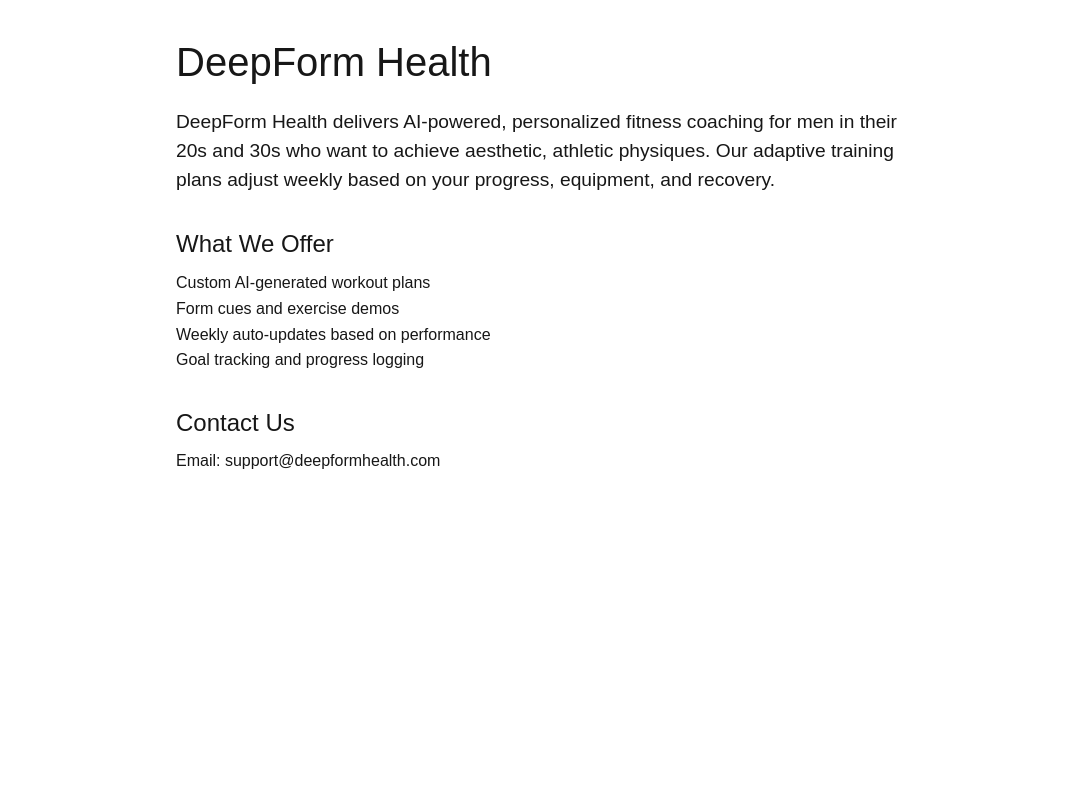
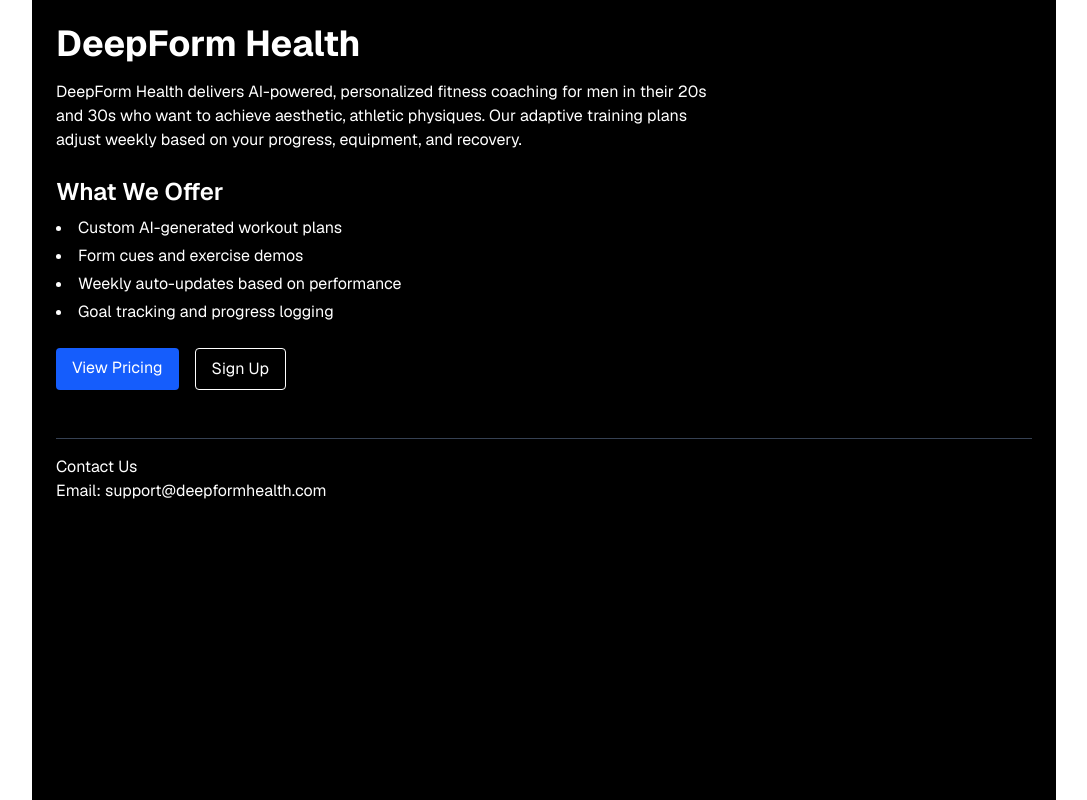
Before and after one commit to DeepFormHealth/df-web, a Next.js app: page / in a window 1280 px wide. Shown: the whole page, without its empty margins (96-1183 px from the left). Built offline with nearby package versions, Linux system fonts and the light colour scheme; no server answers.

Commit message:
Revamp landing page (page.tsx) to include updated content, styling, and links to /pricing and /signup

```diff
--- a/src/app/page.tsx
+++ b/src/app/page.tsx
@@ -1,27 +1,36 @@
-export default function Home() {
+export default function HomePage() {
   return (
-    <main style={{ fontFamily: 'sans-serif', padding: '2rem', maxWidth: '800px', margin: '0 auto' }}>
-      <h1 style={{ fontSize: '2.5rem', marginBottom: '1rem' }}>DeepForm Health</h1>
-      <p style={{ fontSize: '1.2rem', marginBottom: '2rem' }}>
+    <main className="font-sans p-6 max-w-5xl mx-auto text-white bg-black min-h-screen">
+      <h1 className="text-4xl font-bold mb-4">DeepForm Health</h1>
+      <p className="mb-6 max-w-2xl">
         DeepForm Health delivers AI-powered, personalized fitness coaching for men in their 20s and 30s
         who want to achieve aesthetic, athletic physiques. Our adaptive training plans adjust weekly
         based on your progress, equipment, and recovery.
       </p>
-      <section style={{ marginBottom: '2rem' }}>
-        <h2 style={{ fontSize: '1.5rem', marginBottom: '0.5rem' }}>What We Offer</h2>
-        <ul style={{ lineHeight: '1.6' }}>
+
+      <section className="mb-6">
+        <h2 className="text-2xl font-semibold mb-2">What We Offer</h2>
+        <ul className="list-disc list-inside space-y-1">
           <li>Custom AI-generated workout plans</li>
           <li>Form cues and exercise demos</li>
           <li>Weekly auto-updates based on performance</li>
           <li>Goal tracking and progress logging</li>
         </ul>
       </section>
-      <section>
-        <h2 style={{ fontSize: '1.5rem', marginBottom: '0.5rem' }}>Contact Us</h2>
-        <p>
-          Email: <a href="mailto:support@deepformhealth.com">support@deepformhealth.com</a>
-        </p>
-      </section>
+
+      <div className="flex gap-4 mt-6">
+        <a href="/pricing" className="bg-blue-600 hover:bg-blue-700 text-white px-4 py-2 rounded">
+          View Pricing
+        </a>
+        <a href="/signup" className="border border-white hover:bg-white hover:text-black px-4 py-2 rounded">
+          Sign Up
+        </a>
+      </div>
+
+      <footer className="mt-12 border-t border-gray-700 pt-4">
+        <p>Contact Us</p>
+        <p>Email: support@deepformhealth.com</p>
+      </footer>
     </main>
   );
 }
```
